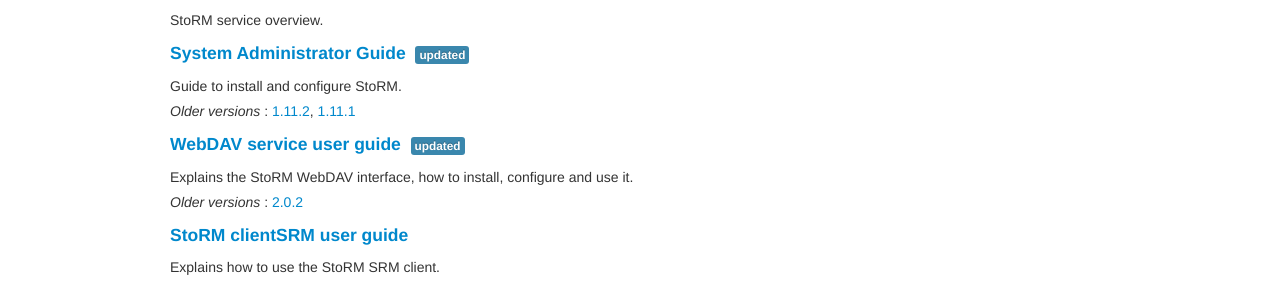
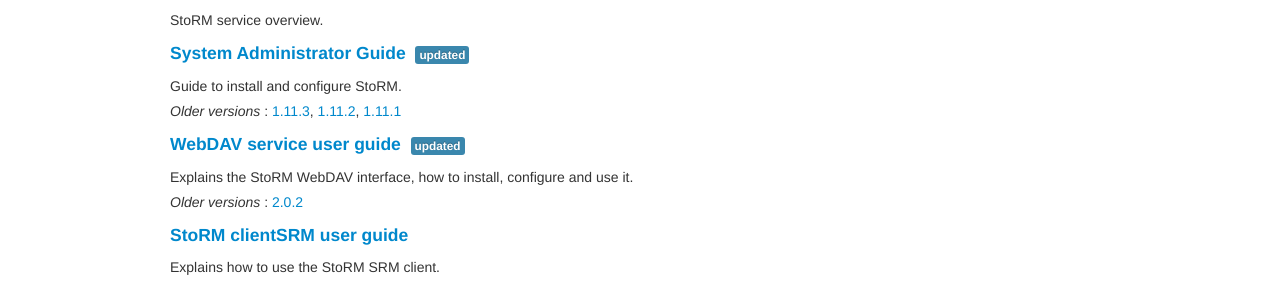
Before and after one commit to italiangrid/storm, a Jekyll site: the page built from documentation.md, in a window 1280 px wide. Shown: the part 144-435 px from the top of the page. Built offline with Jekyll 4.4.1, drawn with Linux system fonts in a browser that asks for light colours; Markdown is read by kramdown in place of the engine named in the settings.

Commit message:
Updated documentation page for StoRM 1.11.4 release

```diff
--- a/documentation.md
+++ b/documentation.md
@@ -12,7 +12,7 @@
 #### [System Administrator Guide]({{site.baseurl}}/documentation/sysadmin-guide/{{ site.sysadmin_guide_version }}) &nbsp;<span class="label label-info">updated</span>
 
 Guide to install and configure StoRM.
-<br/>_Older versions_ : [1.11.2][sysadmin-1.11.2], [1.11.1][sysadmin-1.11.1]
+<br/>_Older versions_ : [1.11.3][sysadmin-1.11.3], [1.11.2][sysadmin-1.11.2], [1.11.1][sysadmin-1.11.1]
 
 #### [WebDAV service user guide]({{site.baseurl}}/documentation/webdav-guide/{{ site.webdav_guide_version }}) &nbsp;<span class="label label-info">updated</span>
 
@@ -46,6 +46,7 @@
 Conferences, tutorials, presentations and papers.
 
 
+[sysadmin-1.11.3]: {{site.baseurl}}/documentation/sysadmin-guide/1.11.3/
 [sysadmin-1.11.2]: {{site.baseurl}}/documentation/sysadmin-guide/1.11.2/
 [sysadmin-1.11.1]: {{site.baseurl}}/documentation/sysadmin-guide/1.11.1/
 [webdav-2.0.2]: {{site.baseurl}}/documentation/webdav-guide/2.0.2/
```
